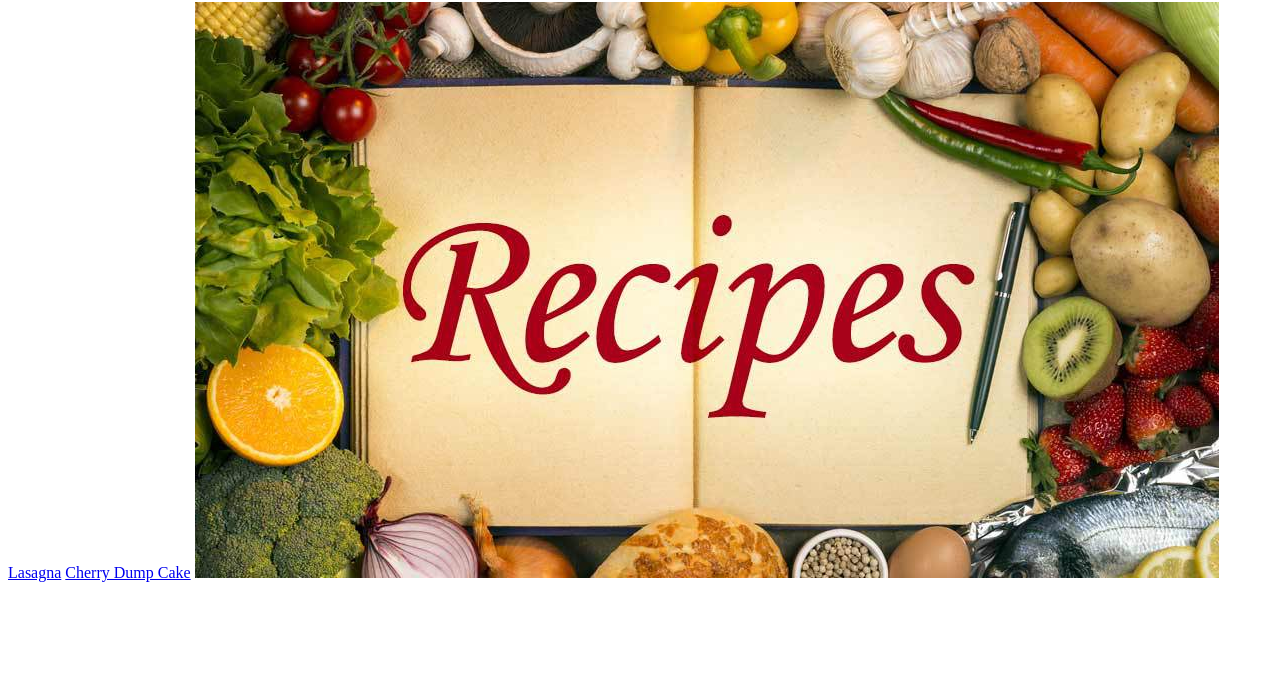
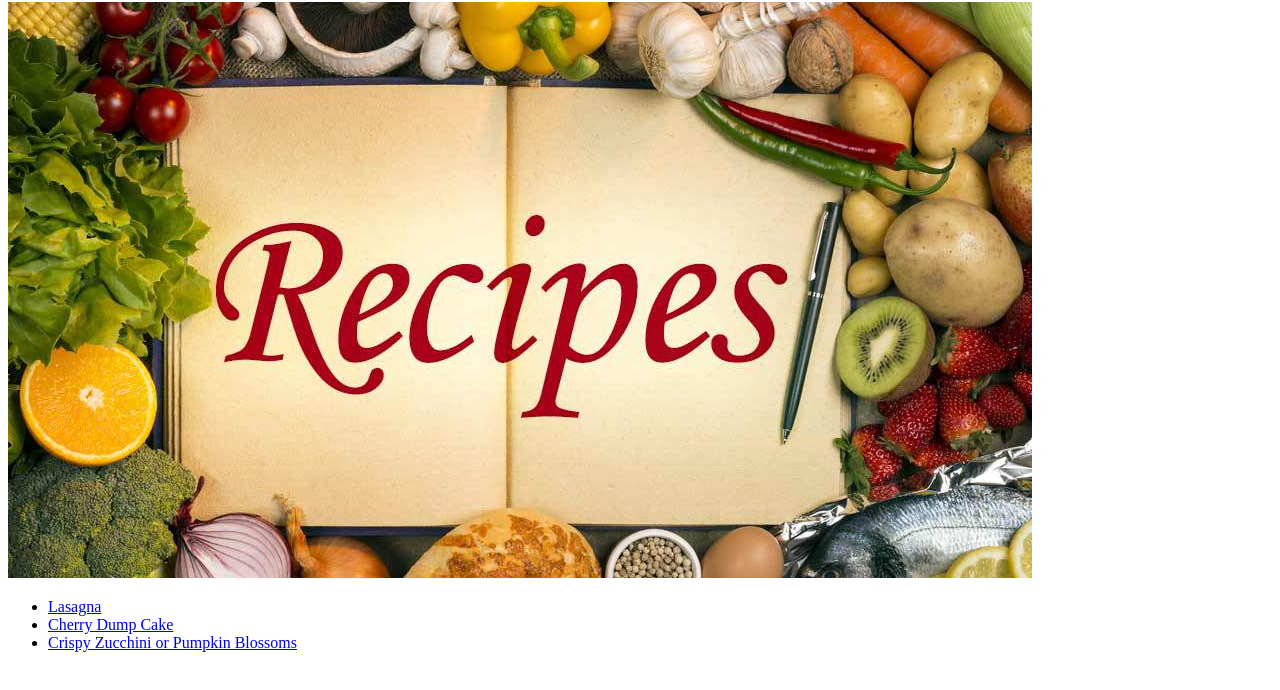
Before and after one commit to ahiezer-dev/odin-recipes, a plain HTML site: page index.html in a window 1280 px wide. Shown: the part 78-768 px from the top of the page. Drawn offline with Linux system fonts and the light colour scheme.

Commit message:
added the 3 links

```diff
--- a/index.html
+++ b/index.html
@@ -8,8 +8,15 @@
 </head>
 <body>
     <h1>Odin Recipes</h1>
-    <a href="./recipes/lasagna.html">Lasagna</a>
-    <a href="../odin-recipes/recipes/cherry.html">Cherry Dump Cake</a>
+
     <img src="../odin-recipes/images/recipes.jpg" alt="Recipes">
+
+     <ul>
+        <li><a href="../odin-recipes/recipes/lasagna.html">Lasagna</a></li>
+        <li><a href="../odin-recipes/recipes/cherry.html">Cherry Dump Cake</a></li>
+        <li><a href="../odin-recipes/recipes/crispy.html">Crispy Zucchini or Pumpkin Blossoms</a></li>
+     </ul>
+
+
 </body>
 </html>
```
